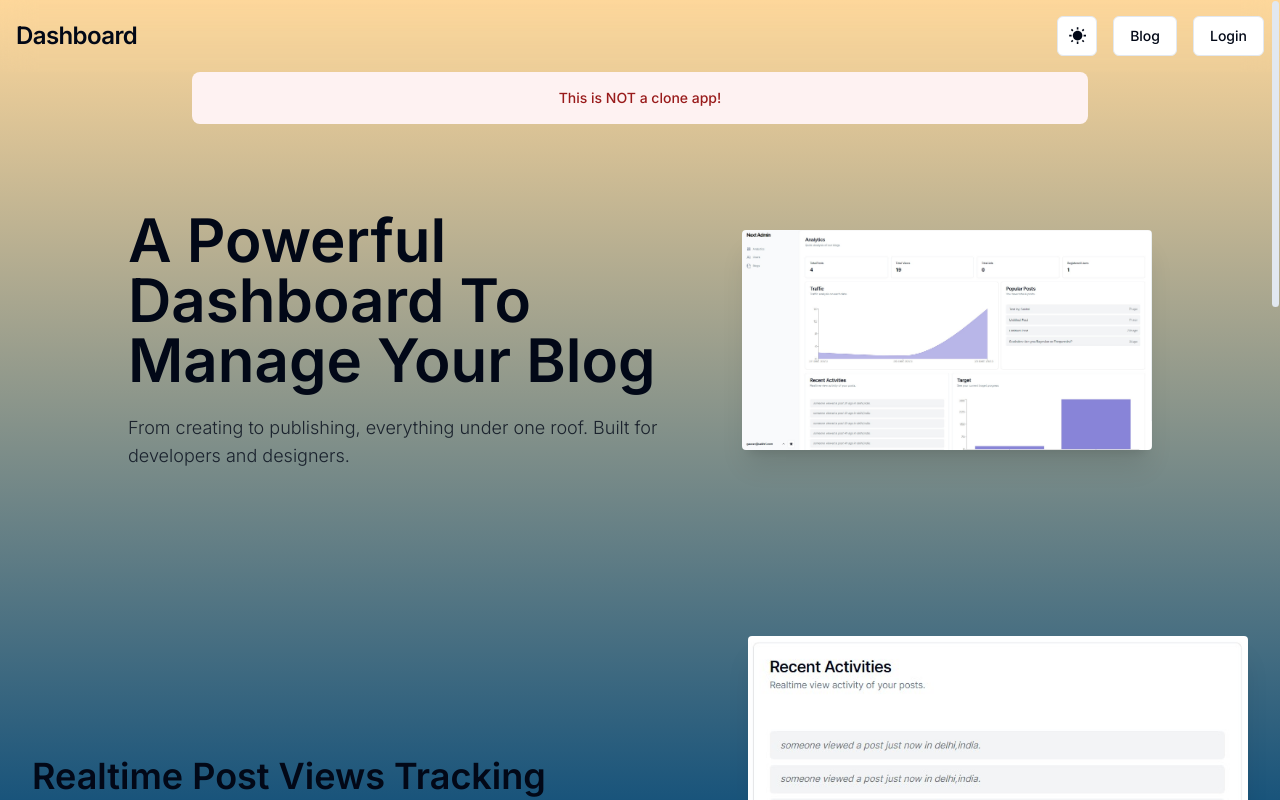
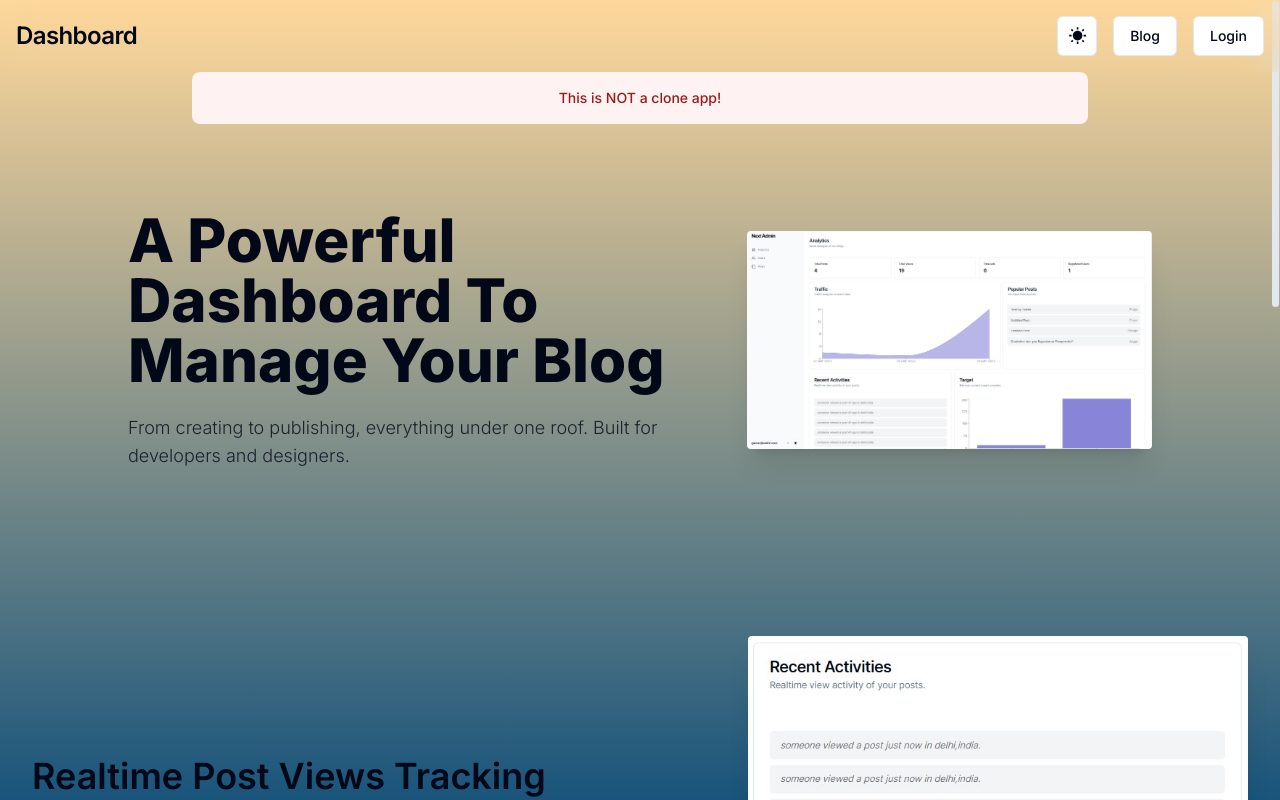
Before and after one commit to gauravsekhri/nextjs-dashboard, a Next.js app: page /features in a window 1280 px wide. Built offline with nearby package versions, Linux system fonts and the light colour scheme.

Commit message:
minor feature page fixes

```diff
--- a/app/features/page.tsx
+++ b/app/features/page.tsx
@@ -10,7 +10,7 @@ export default async function Features() {
       <div className="bg-[#ffd89b] bg-[-webkit-linear-gradient(to_top,_#19547b,_#ffd89b)] bg-[linear-gradient(to_top,_#19547b,_#ffd89b)] -- dark:bg-[#ad5389] dark:bg-[-webkit-linear-gradient(to_bottom,_#3c1053,_#ad5389)] dark:bg-[linear-gradient(to_bottom,_#3c1053,_#ad5389)]">
         {/* <div className="h-[75px]"></div> */}
         <ScrollArea className="h-screen">
-          <div className="sticky top-0 w-full p-4 sm:p-4 backdrop-blur-lg">
+          <div className="sticky top-0 w-full p-4 sm:p-4 backdrop-blur-lg z-10">
             <div className="flex items-center justify-between">
               <h2 className="lg:text-2xl text-foreground font-semibold tracking-tight">
                 Dashboard
@@ -41,7 +41,7 @@ export default async function Features() {
 
           <div className="flex flex-col lg:flex-row items-center justify-between gap-6 lg:gap-6 w-full px-4 md:px-14 xl:px-32 min-h-[50vh] mb-24">
             <div className="flex flex-col items-center lg:items-start gap-6 lg:text-left text-center">
-              <h1 className="sm:text-3xl font-semibold capitalize text-4xl md:text-6xl">
+              <h1 className="sm:text-3xl font-extrabold capitalize text-4xl md:text-6xl">
                 A Powerful dashboard to <br className="md:block hidden" />{" "}
                 manage your blog
               </h1>
```
